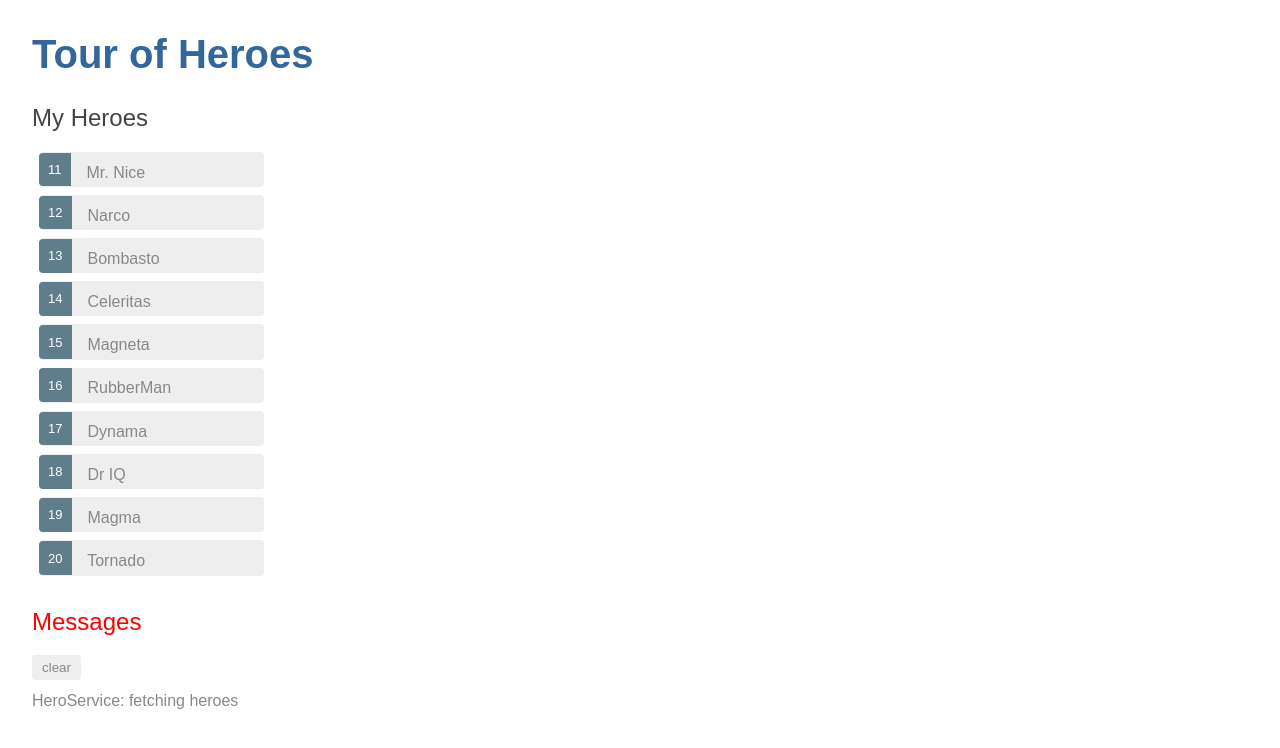
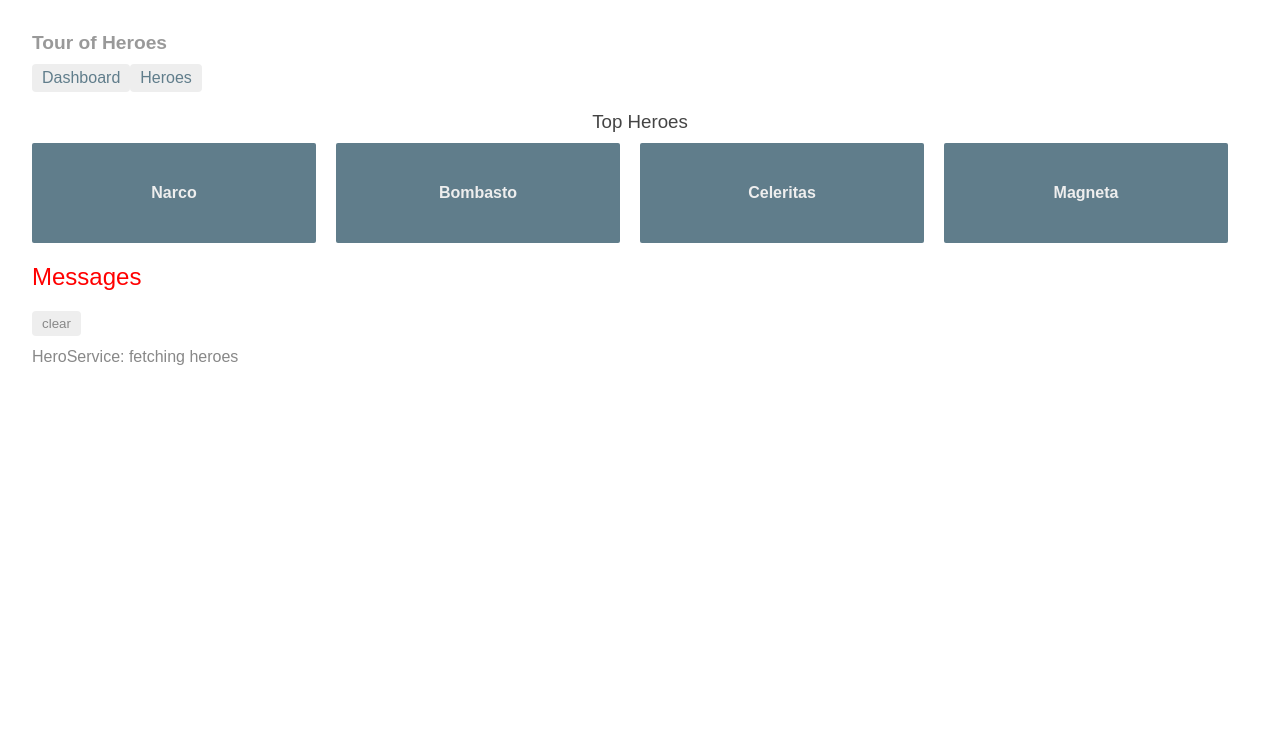
Before and after one commit to yawnston/angular-tour-of-heroes, an Angular app: page /dashboard in a window 1280 px wide. Shown: the top 748 px of the page. Built offline with nearby package versions, Linux system fonts and the light colour scheme.

Commit message:
Add dashboard with routes

```diff
--- a/src/app/app.component.css
+++ b/src/app/app.component.css
@@ -0,0 +1,29 @@
+/* AppComponent's private CSS styles */
+h1 {
+  font-size: 1.2em;
+  color: #999;
+  margin-bottom: 0;
+}
+h2 {
+  font-size: 2em;
+  margin-top: 0;
+  padding-top: 0;
+}
+nav a {
+  padding: 5px 10px;
+  text-decoration: none;
+  margin-top: 10px;
+  display: inline-block;
+  background-color: #eee;
+  border-radius: 4px;
+}
+nav a:visited, a:link {
+  color: #607d8b;
+}
+nav a:hover {
+  color: #039be5;
+  background-color: #cfd8dc;
+}
+nav a.active {
+  color: #039be5;
+}
--- a/src/app/app.component.html
+++ b/src/app/app.component.html
@@ -1,3 +1,7 @@
 <h1>{{title}}</h1>
-<app-heroes></app-heroes>
+<nav>
+    <a routerLink="/dashboard">Dashboard</a>
+    <a routerLink="/heroes">Heroes</a>
+</nav>
+<router-outlet></router-outlet>
 <app-messages></app-messages>
--- /dev/null
+++ b/src/app/dashboard/dashboard.component.css
@@ -0,0 +1,62 @@
+/* DashboardComponent's private CSS styles */
+[class*='col-'] {
+  float: left;
+  padding-right: 20px;
+  padding-bottom: 20px;
+}
+[class*='col-']:last-of-type {
+  padding-right: 0;
+}
+a {
+  text-decoration: none;
+}
+*, *:after, *:before {
+  -webkit-box-sizing: border-box;
+  -moz-box-sizing: border-box;
+  box-sizing: border-box;
+}
+h3 {
+  text-align: center; margin-bottom: 0;
+}
+h4 {
+  position: relative;
+}
+.grid {
+  margin: 0;
+}
+.col-1-4 {
+  width: 25%;
+}
+.module {
+  padding: 20px;
+  text-align: center;
+  color: #eee;
+  max-height: 120px;
+  min-width: 120px;
+  background-color: #607d8b;
+  border-radius: 2px;
+}
+.module:hover {
+  background-color: #eee;
+  cursor: pointer;
+  color: #607d8b;
+}
+.grid-pad {
+  padding: 10px 0;
+}
+.grid-pad > [class*='col-']:last-of-type {
+  padding-right: 20px;
+}
+@media (max-width: 600px) {
+  .module {
+    font-size: 10px;
+    max-height: 75px; }
+}
+@media (max-width: 1024px) {
+  .grid {
+    margin: 0;
+  }
+  .module {
+    min-width: 60px;
+  }
+}
--- /dev/null
+++ b/src/app/dashboard/dashboard.component.html
@@ -0,0 +1,8 @@
+<h3>Top Heroes</h3>
+<div class="grid grid-pad">
+    <a *ngFor="let hero of heroes" class="col-1-4">
+        <div class="module hero">
+            <h4>{{hero.name}}</h4>
+        </div>
+    </a>
+</div>
--- /dev/null
+++ b/src/app/dashboard/dashboard.component.ts
@@ -0,0 +1,23 @@
+import { Component, OnInit } from '@angular/core';
+import { Hero } from '../hero';
+import { HeroService } from '../hero.service';
+
+@Component({
+  selector: 'app-dashboard',
+  templateUrl: './dashboard.component.html',
+  styleUrls: ['./dashboard.component.css']
+})
+export class DashboardComponent implements OnInit {
+  heroes: Hero[] = [];
+
+  constructor(private heroService: HeroService) { }
+
+  ngOnInit() {
+    this.getHeroes();
+  }
+
+  getHeroes(): void {
+    this.heroService.getHeroes()
+      .subscribe(heroes => this.heroes = heroes.slice(1, 5));
+  }
+}
```
Also changed, not shown: src/app/app-routing.module.ts (added, +20 -0 lines), src/app/app.module.ts (+6 -2 lines), 1 other file (tests, documents, lock files or other folders).
